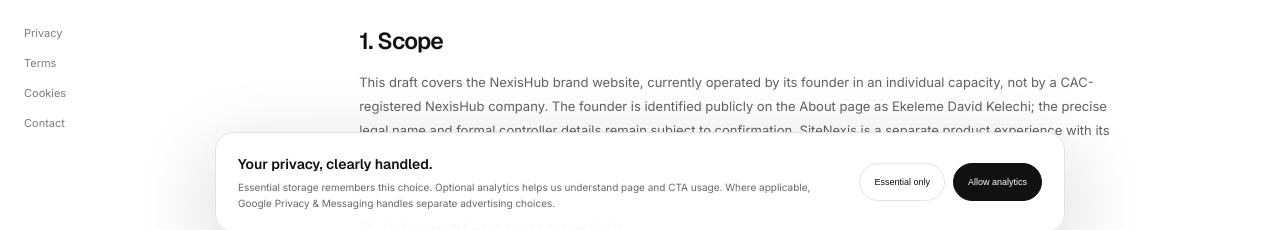
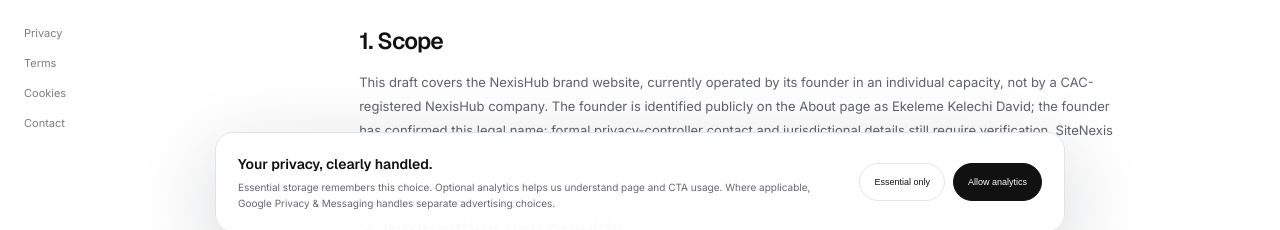
Before and after one commit to kellyxy110/NexisHub, a Next.js app in the folder website/: page /legal/privacy in a window 1280 px wide. Shown: the part 548-778 px from the top of the page. Built offline with nearby package versions, Linux system fonts and the light colour scheme.

Commit message:
fix(legal): use confirmed Ekeleme Kelechi David and update draft date

```diff
--- a/website/src/app/legal/privacy/page.tsx
+++ b/website/src/app/legal/privacy/page.tsx
@@ -5,7 +5,7 @@
 
 export default function PrivacyPage() {
   return <LegalDocument title="Privacy Policy" summary="How the founder-operated NexisHub website handles visitor information.">
-    <h2>1. Scope</h2><p>This draft covers the NexisHub brand website, currently operated by its founder in an individual capacity, not by a CAC-registered NexisHub company. The founder is identified publicly on the About page as Ekeleme David Kelechi; the precise legal name and formal controller details remain subject to confirmation. SiteNexis is a separate product experience with its own privacy policy and service terms.</p>
+    <h2>1. Scope</h2><p>This draft covers the NexisHub brand website, currently operated by its founder in an individual capacity, not by a CAC-registered NexisHub company. The founder is identified publicly on the About page as Ekeleme Kelechi David; the founder has confirmed this legal name; formal privacy-controller contact and jurisdictional details still require verification. SiteNexis is a separate product experience with its own privacy policy and service terms.</p>
     <h2>2. Information you provide</h2><p>If form delivery is enabled and you submit the contact or newsletter form, we process the information you enter, such as your name, email address, inquiry topic, and message. Submissions may be sent to the configured delivery endpoint so NexisHub can respond or manage the requested subscription.</p>
     <h2>3. Technical information</h2><p>The hosting platform may process standard request information needed to deliver and secure the website, including IP address, browser type, device information, requested URL, and timestamps. Optional analytics events are sent only after analytics consent. On public editorial and research pages, the site also contains a consent-gated Google AdSense loader; Google Privacy &amp; Messaging may present an applicable advertising consent message to visitors in covered regions.</p>
     <h2>4. How information is used</h2><p>Information is used to respond to inquiries, deliver requested updates, understand website performance, protect the service, and meet legal obligations. The founder does not represent this website as a data broker or offer visitor records for sale.</p>
```
